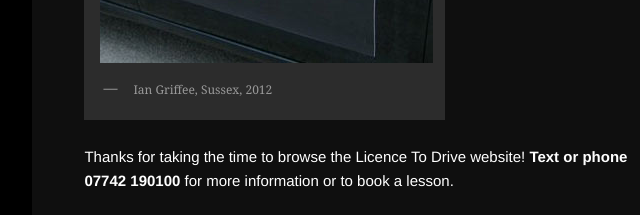
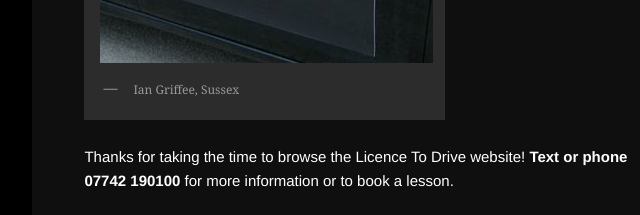
Before and after one commit to licensetodrive/licensetodrive.github.io, a plain HTML site: page index.html in a window 1280 px wide. Shown: the part 4489-4704 px from the top of the page, 263-903 px from the left. Drawn offline with Linux system fonts and the light colour scheme.

Commit message:
Update index.html

```diff
--- a/index.html
+++ b/index.html
@@ -189,7 +189,7 @@ body.custom-background { background-color: #000; }
 
   <p>The course is aimed primarily at newly qualified drivers but can be accessed by anyone with a full licence. There are no formal exams to pass but ongoing assessments are carried out by the instructor and all modules must be successfully completed to the required standard. Insurance companies can offer a discounted premium to drivers who have successfully completed the course but check with your own company. The Pass Plus  course is offered at £170 in students vehicle or £220 in instructor vehicle. Further information from the <a href="https://www.gov.uk/pass-plus/overview">gov.uk website</a>.</p>
   <p class="backtotop"><a href="#page">↑ back to top</a></p>
-  <div id="attachment_10" class="wp-caption alignnone" style="width: 343px"><img class="size-full wp-image-10" title="ian" src="/wordpress/wp-content/uploads/2012/04/ian.jpg" alt="Ian Griffee, Sussex, 2012" width="333" height="444" /><p class="wp-caption-text">Ian Griffee, Sussex, 2012</p></div>
+  <div id="attachment_10" class="wp-caption alignnone" style="width: 343px"><img class="size-full wp-image-10" title="ian" src="/wordpress/wp-content/uploads/2012/04/ian.jpg" alt="Ian Griffee, Sussex" width="333" height="444" /><p class="wp-caption-text">Ian Griffee, Sussex</p></div>
   <p>Thanks for taking the time to browse the Licence To Drive website! <strong>Text or phone 07742 190100</strong> for more information or to book a lesson.</p>
 </div><!-- .entry-content -->
 <footer class="entry-meta">
```
